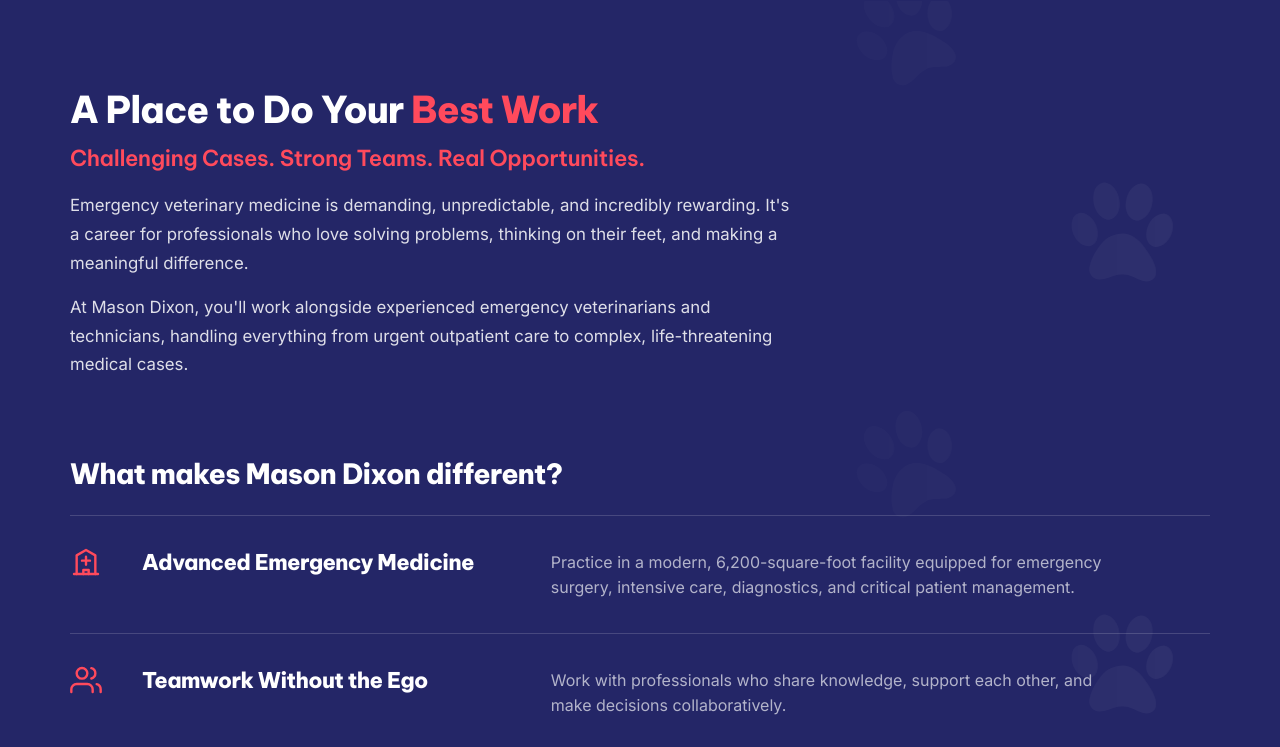
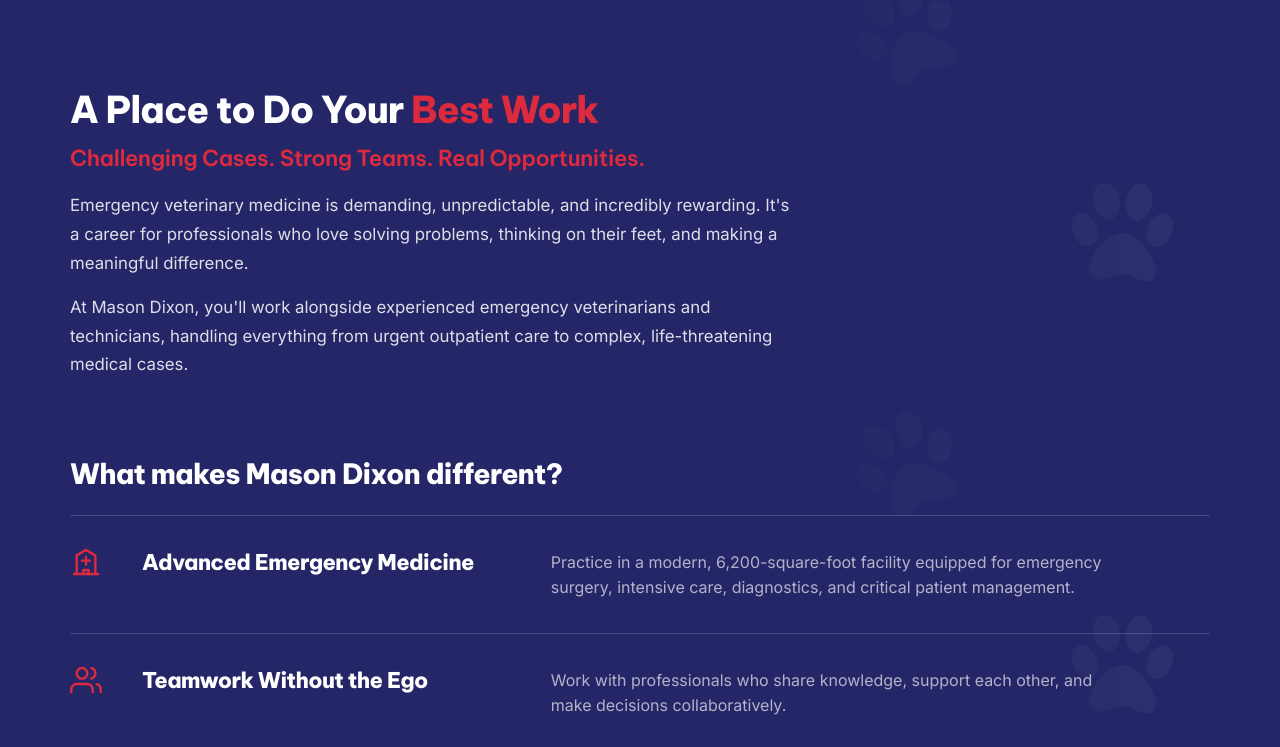
Before and after one commit to imageworksc/mason-dixon-about-us, a plain HTML site: page index.html in a window 1280 px wide. Shown: the part 1773-2520 px from the top of the page. Drawn offline with Linux system fonts and the light colour scheme.

Commit message:
Best Work: use brand red for accents
Co-Authored-By: Claude Opus 5.5 <noreply@anthropic.com>

```diff
--- a/index.html
+++ b/index.html
@@ -10,7 +10,7 @@
 <link rel="preconnect" href="https://fonts.gstatic.com" crossorigin>
 <link rel="stylesheet" href="https://fonts.googleapis.com/css2?family=Be+Vietnam+Pro:wght@500;600;700;800&family=Inter:ital,wght@0,400;0,500;0,600;1,400&display=swap">
 <link rel="stylesheet" href="header.css?v=2">
-<link rel="stylesheet" href="styles.css?v=34">
+<link rel="stylesheet" href="styles.css?v=35">
 <script>document.documentElement.classList.add('js');</script>
 </head>
 <body>
--- a/styles.css
+++ b/styles.css
@@ -308,10 +308,10 @@ svg{flex-shrink:0}
 .work{background:var(--navy);color:var(--on-dark);border-color:transparent}
 .work .paws{opacity:.05;-webkit-mask-image:linear-gradient(90deg,transparent 55%,#000 90%);mask-image:linear-gradient(90deg,transparent 55%,#000 90%)}
 .work h2,.work h3,.work__label{color:#fff}
-.work h2 em{color:#ff4a5c}
-.work__sub{color:#ff4a5c}
+.work h2 em{color:#de2a3d}
+.work__sub{color:#de2a3d}
 .work__copy p:not(.work__sub){color:var(--on-dark)}
 .work .perks{border-top-color:rgba(255,255,255,.16)}
 .work .perk{border-bottom-color:rgba(255,255,255,.16)}
-.work .perk__icon{color:#ff4a5c}
+.work .perk__icon{color:#de2a3d}
 .work .perk p{color:var(--on-dark-muted)}
```
